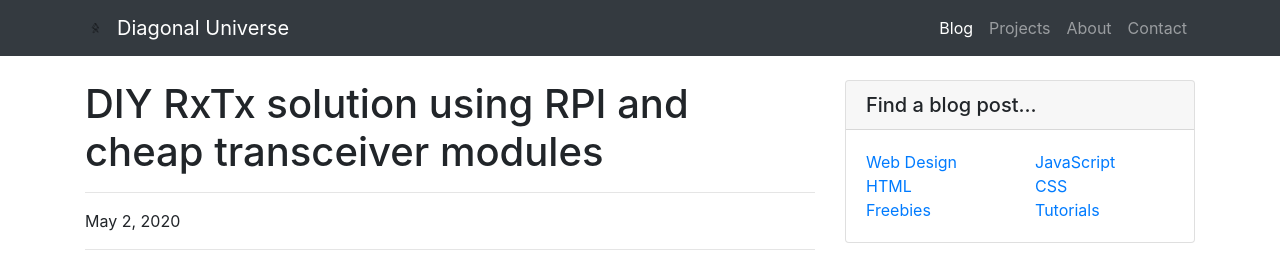
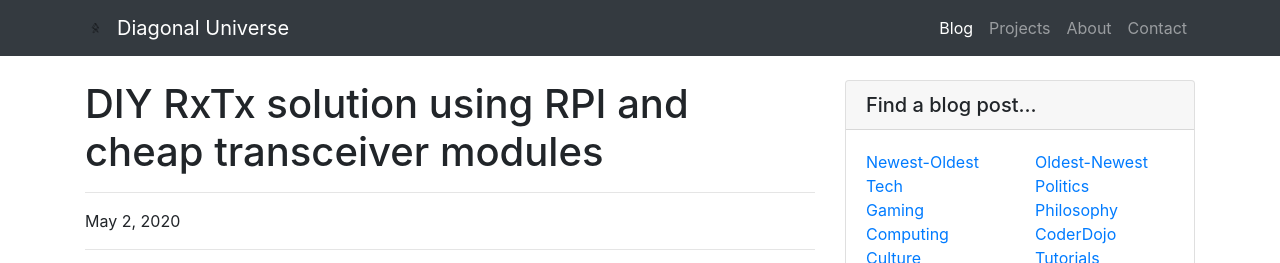
Before and after one commit to andrewdempsey2018/Diagonal-Universe, a Django app: page / in a window 1280 px wide. Shown: the top 263 px of the page. Run offline with Django 3.2, Linux system fonts and the light colour scheme; data comes from the database, SQL or seed files in the repository; both versions use the stored data as it was after the commit; grey boxes labelled with a size stand in for pictures from a placeholder-image service; some libraries are stand-ins or nearby versions.

Commit message:
Refactor  Post model to allow CATEGORY choice filed access in templates

```diff
--- a/post/models.py
+++ b/post/models.py
@@ -1,14 +1,20 @@
 from django.db import models
 
-TECH='Tech'
-GAMING='Gaming'
-COMPUTING='Computing'
-POLITICS='Politics'
-PHILOSOPHY='Philosophy'
-CODERDOJO='CoderDojo'
-CULTURE='Culture'
 
-CATEGORYS = (
+
+class Post(models.Model):
+
+    TECH = 'Tech'
+    GAMING = 'Gaming'
+    COMPUTING = 'Computing'
+    POLITICS = 'Politics'
+    PHILOSOPHY = 'Philosophy'
+    CODERDOJO = 'CoderDojo'
+    CULTURE = 'Culture'
+    TUTORIALS = 'Tutorials'
+    SCIENCE = 'Science'
+
+    CATEGORYS = (
         (TECH, 'Tech'),
         (GAMING, 'Gaming'),
         (COMPUTING, 'Computing'),
@@ -16,9 +22,10 @@ CATEGORYS = (
         (PHILOSOPHY, 'Philosophy'),
         (CODERDOJO, 'CoderDojo'),
         (CULTURE, 'Culture'),
+        (TUTORIALS, 'Tutorials'),
+        (SCIENCE, 'Science'),
     )
 
-class Post(models.Model):
     title = models.CharField(max_length=100)
     subtitle = models.TextField(max_length=300)
     category = models.CharField(max_length=20, choices=CATEGORYS, default=TECH)
--- a/post/views.py
+++ b/post/views.py
@@ -6,4 +6,5 @@ from .models import Post
 
 def index(request):
     latestPost = Post.objects.latest('id')
-    return render(request, "index.html", {'latestPost': latestPost})
+    smeg = Post.CATEGORYS
+    return render(request, "index.html", {'latestPost': latestPost, 'smeg': smeg})
--- a/templates/base.html
+++ b/templates/base.html
@@ -128,15 +128,20 @@
           <div class="col-lg-6">
             <ul class="list-unstyled mb-0">
               <li>
-                <a href="#">Web Design</a>
+                <a href="#">Newest-Oldest</a>
               </li>
               <li>
-                <a href="#">HTML</a>
+                <a href="#">Tech</a>
               </li>
               <li>
-                <a href="#">Freebies</a>
+                <a href="#">Gaming</a>
               </li>
-
+              <li>
+                <a href="#">Computing</a>
+              </li>
+              <li>
+                <a href="#">Culture</a>
+              </li>
 
 
             </ul>
@@ -144,10 +149,16 @@
           <div class="col-lg-6">
             <ul class="list-unstyled mb-0">
               <li>
-                <a href="#">JavaScript</a>
+                <a href="#">Oldest-Newest</a>
               </li>
               <li>
-                <a href="#">CSS</a>
+                <a href="#">Politics</a>
+              </li>
+              <li>
+                <a href="#">Philosophy</a>
+              </li>
+              <li>
+                <a href="#">CoderDojo</a>
               </li>
               <li>
                 <a href="#">Tutorials</a>
@@ -169,7 +180,7 @@
     <div class="card my-4">
       <h5 class="card-header">Free Game!</h5>
       <div class="card-body">
-       Fluffy's Quest is a charming platformer action game available to play for free on your PC/Mac/Linux machine
+        Fluffy's Quest is a charming platformer action game available to play for free on your PC/Mac/Linux machine
       </div>
     </div>
 
```
Also changed, not shown: db.sqlite3, post/migrations/0012_auto_20200515_1225.py (added).
